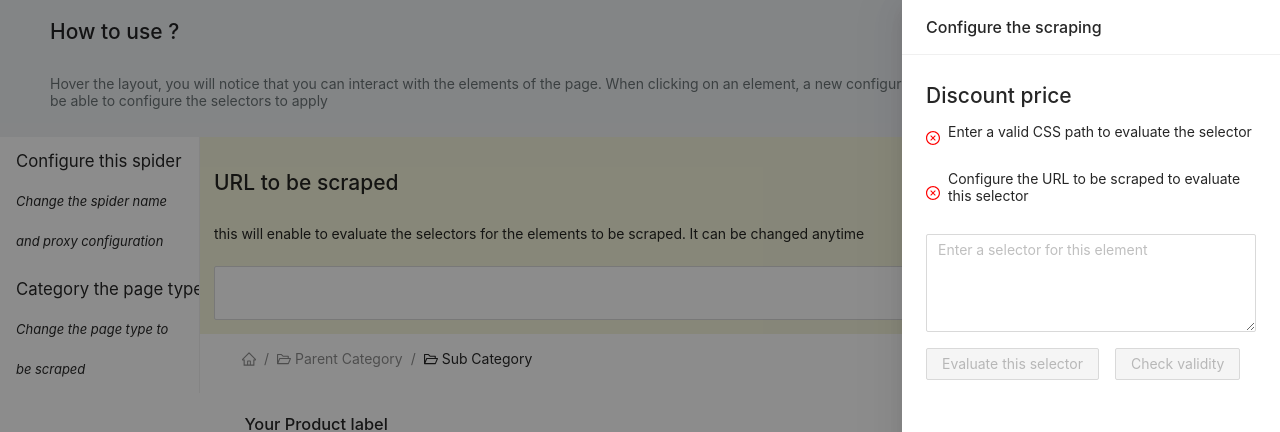
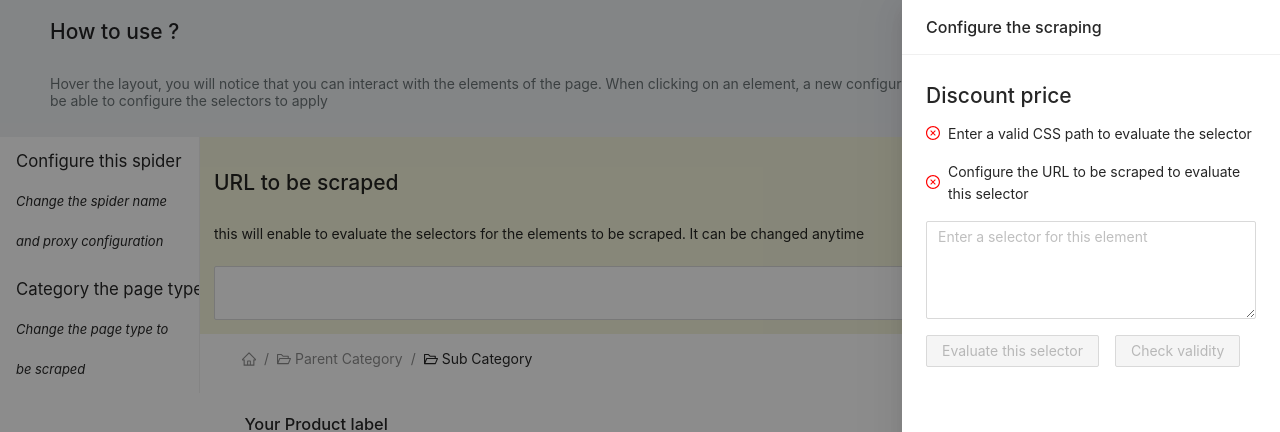
Before and after one commit to Humans-and-Tech/nocode_scraping, a React (Create React App) app in the folder frontend/: page /product-sheet in a window 1280 px wide. Both pictures are taken after a click on the item "Discount price". Shown: the top 432 px of the page. Built offline with nearby package versions, Linux system fonts and the light colour scheme; no server answers.

Commit message:
fix: 🐛 display of messagee / alignment

```diff
--- a/frontend/src/components/Scraping/CSSelector.tsx
+++ b/frontend/src/components/Scraping/CSSelector.tsx
@@ -168,18 +168,18 @@ export const CSSSelector = (props: CSSSelectorPropsType): JSX.Element => {
 
     return (
 
-        <Space direction="vertical" size="middle" style={{ display: "flex" }}>
+        <Space direction="vertical" size="middle">
 
             {(newSelector?.path == undefined || newSelector?.path == '') &&
                 <Space direction="horizontal">
                     <CloseCircleOutlined className="error"></CloseCircleOutlined>
-                    <p>{t('field.evaluation.no_selector_path')}</p>
+                    <span>{t('field.evaluation.no_selector_path')}</span>
                 </Space>
             }
             {(newSelector?.url == undefined || newSelector?.url == '') &&
                 <Space direction="horizontal">
                     <CloseCircleOutlined className="error"></CloseCircleOutlined>
-                    <p>{t('field.evaluation.no_url')}</p>
+                    <span>{t('field.evaluation.no_url')}</span>
                 </Space>
             }
             <TextArea
@@ -204,10 +204,6 @@ export const CSSSelector = (props: CSSSelectorPropsType): JSX.Element => {
             }
 
             {
-                isLoading && <Space direction="horizontal"><Spin /><span>{t('loading')}</span></Space>
-            }
-
-            {
                 isSelectorPathValid &&
                 <Space direction="horizontal">
                     <CheckCircleOutlined className="success" />
@@ -222,6 +218,11 @@ export const CSSSelector = (props: CSSSelectorPropsType): JSX.Element => {
                     <span>{t("field.css.invalid")}</span>
                 </Space>
             }
+
+            {
+                isLoading && <Space direction="horizontal"><Spin /><span>{t('loading')}</span></Space>
+            }
+
 
             {evaluation && (
                 <Space direction="horizontal">
```
